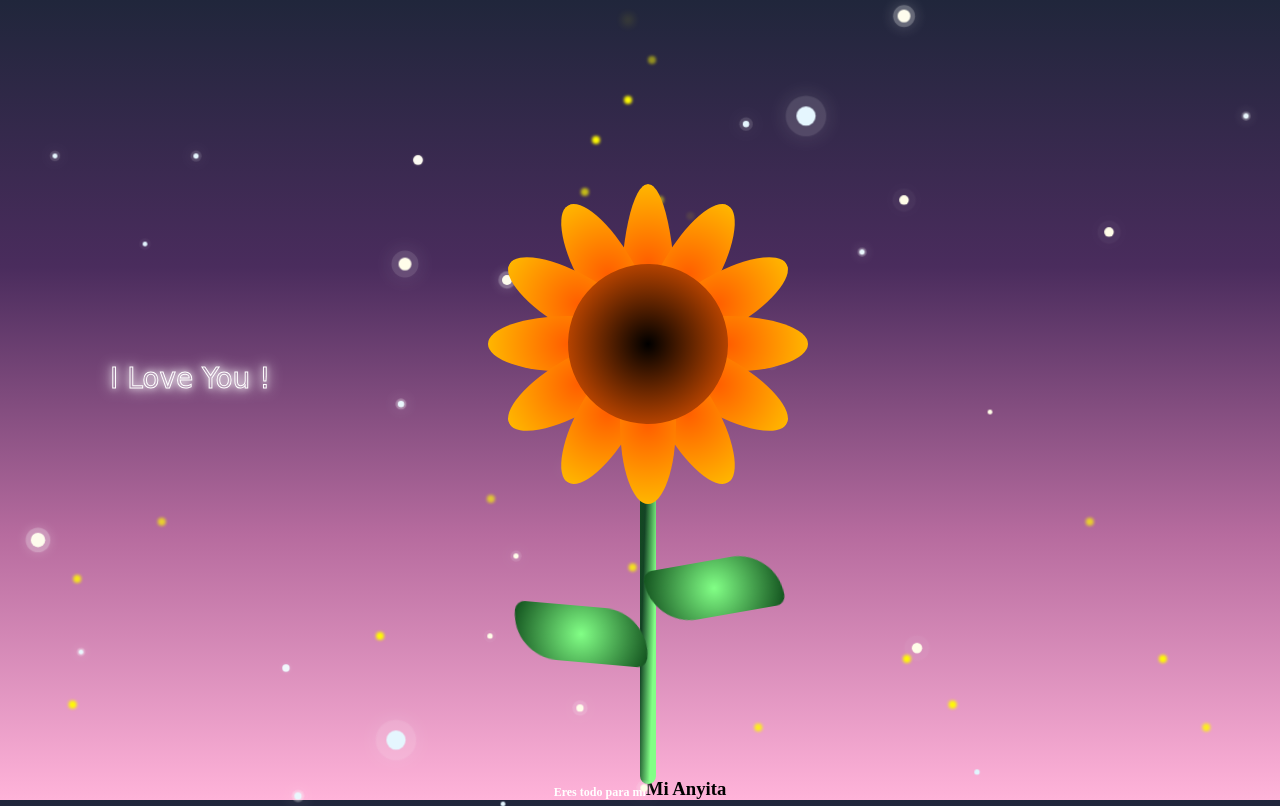
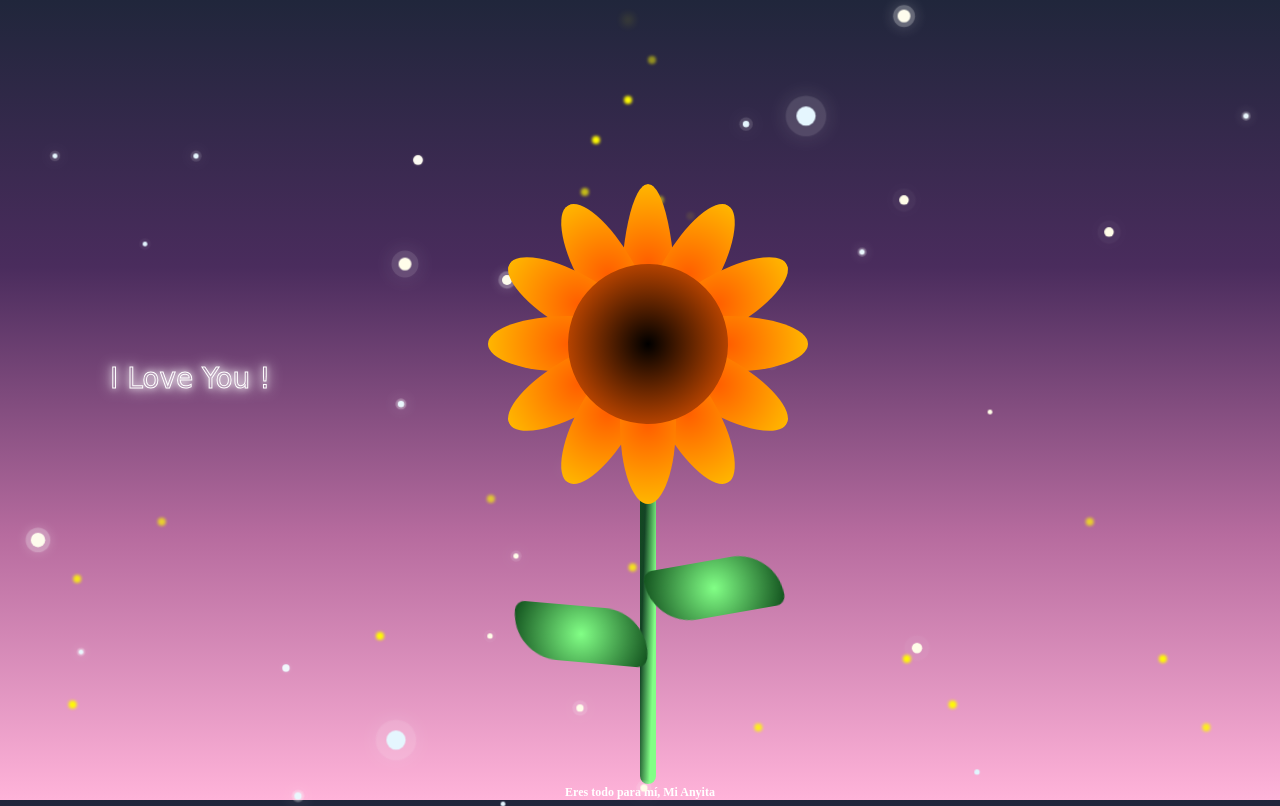
Before and after one commit to Umana004/Pagina-Web, a plain HTML site: page index.html in a window 1280 px wide. Drawn offline with Linux system fonts and the light colour scheme.

Commit message:
Update index.html

```diff
--- a/index.html
+++ b/index.html
@@ -94,8 +94,7 @@
       </div>
 
     <p id="text">I Love You !</p>
-    <h2>Eres todo para mí</h2>
-    <h3>Mi Anyita </h3>
+    <h2>Eres todo para mí, Mi Anyita</h2>
 
 
     <script src="script.js"></script>
```
